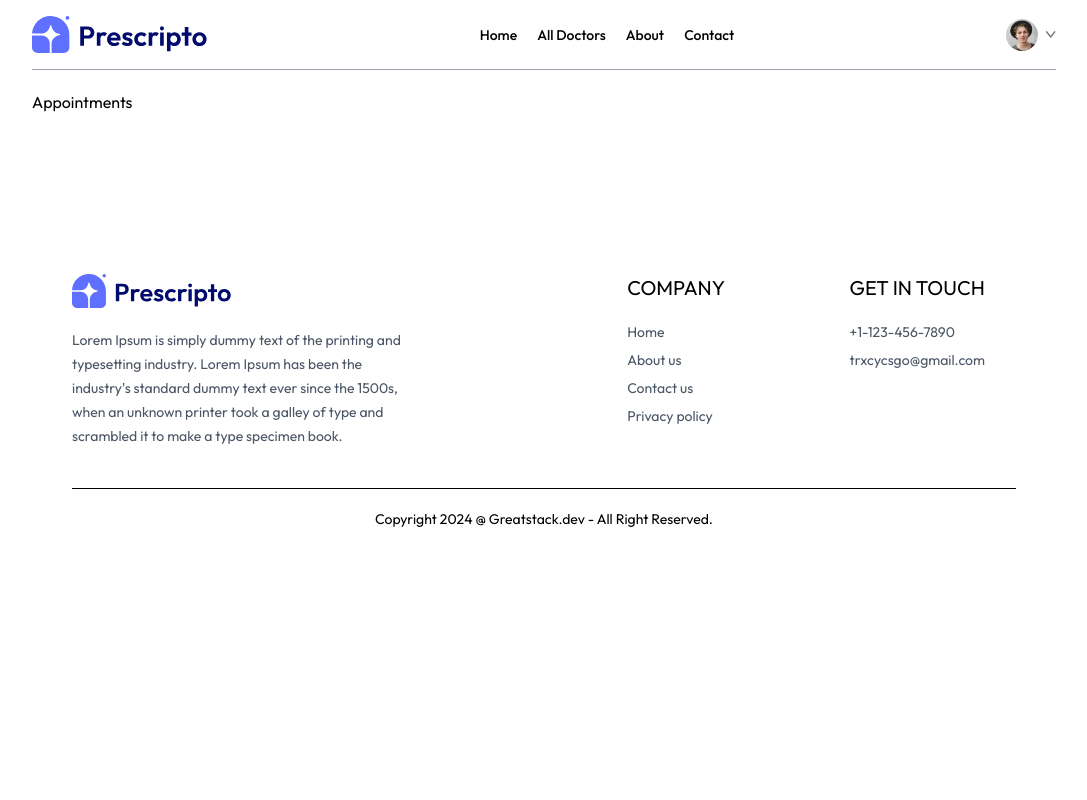
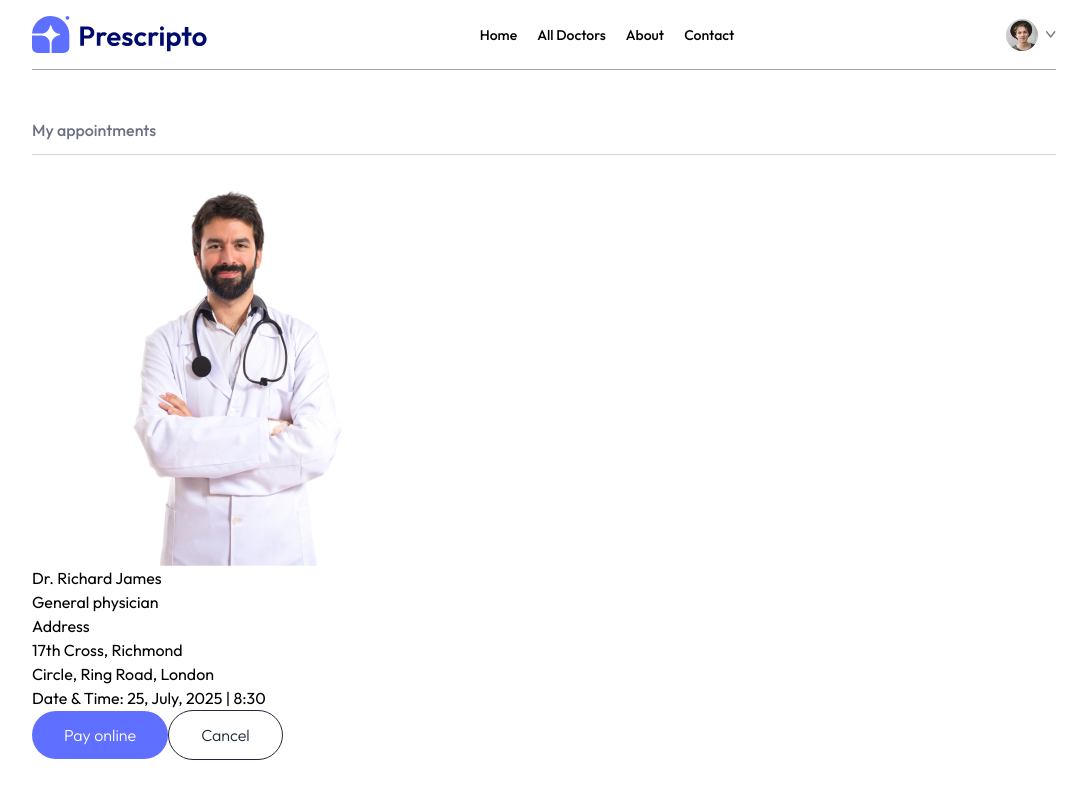
Before and after one commit to tdogcodes/Prescripto-Healthcare, a React app in the folder prescripto/: page /my-appointments in a window 1280 px wide. Shown: the top 800 px of the page, without its empty margins (96-1183 px from the left). Built offline with nearby package versions, Linux system fonts and the light colour scheme; the HTML template or start-up script is replaced by a standard one.

Commit message:
profile page complete

```diff
--- a/prescripto/src/pages/MyAppointments.jsx
+++ b/prescripto/src/pages/MyAppointments.jsx
@@ -1,8 +1,41 @@
-import React from 'react'
+import React, { useContext } from 'react'
+import { AppContext } from '../context/AppContext'
+
 
 const MyAppointments = () => {
+
+  const { doctors } = useContext(AppContext)
+
   return (
-    <div>Appointments</div>
+    <div>
+      <p className='pb-3 mt-12 font-medium border-b border-gray-300 text-gray-500'>
+        My appointments
+      </p>
+      <div>
+        {doctors.slice(0,2).map((item, i)=>(
+          <div key={i}>
+            <div>
+              <img src={item.image} alt="doctors image" />
+            </div>
+            <div>
+              <p>{item.name}</p>
+              <p>{item.speciality}</p>
+              <p>Address</p>
+              <p>{item.address.line1}</p>
+              <p>{item.address.line2}</p>
+              <p><span>Date & Time: </span>25, July, 2025 | 8:30</p>
+            </div>
+            <div></div>
+            <div>
+              <button className='bg-[var(--primary)] text-white px-8 py-3 rounded-full font-light
+              cursor-pointer hover:scale-105 transition-all duration-300'>Pay online</button>
+              <button className='bg-[white] text-gray-800 border border-gray-800 px-8 py-3 rounded-full font-light
+              cursor-pointer hover:scale-105 transition-all duration-300'>Cancel</button>
+            </div>
+          </div>
+        ))}
+      </div>
+    </div>
   )
 }
 
--- a/prescripto/src/pages/MyProfile.jsx
+++ b/prescripto/src/pages/MyProfile.jsx
@@ -12,8 +12,8 @@ const MyProfile = () => {
       line1: '91234 Fairfax St',
       line2: '92637 Los Angeles, CA',
     },
-    gender: 'male',
-    dob: '07/14/1990',
+    gender: 'Male',
+    dob: '07-14-1990',
   })
 
   const [edit, setEdit] = useState(true)
@@ -31,10 +31,9 @@ const MyProfile = () => {
             {edit ? <span><label className='text-sm text-[var(--primary)]' htmlFor='name'>Change Name </label>
               <input className='border border-gray-500 rounded-md mt-1 p-1' type='text' value={userdata.name} name='name' onChange={(e)=> setUserdata((prev)=>({...prev, name:e.target.value}))} /></span> :
             <p className='text-2xl text-gray-800'>{userdata.name}</p>}
-            <img onClick={()=> setEdit(!edit)} className='m-0 size-5' src={assets.edit_icon} alt="" />
           </div><hr/>
           <div className='flex flex-col text-lg gap-3'>
-            <p>{userdata.email} <br/>
+            <p><p className='text-center'>{userdata.email}</p> <br/>
             {edit ? <span><label className='text-sm text-[var(--primary)]' htmlFor='phone'>Change Phone </label>
             <input className='border text-sm border-gray-500 rounded-md mt-1 p-1' type='text' value={userdata.phone} name='phone' onChange={(e)=> setUserdata((prev)=>({...prev, phone:e.target.value}))} /></span> :
             <p>{userdata.phone}</p>}</p>
@@ -44,16 +43,24 @@ const MyProfile = () => {
               <input className='border text-sm border-gray-500 rounded-md mt-1 p-1' type='text' value={userdata.address.line1} onChange={(e)=> setUserdata((prev)=>({...prev, address: { ...prev.address, line1: e.target.value }}))} />
               <input className='border text-sm border-gray-500 rounded-md mt-1 p-1' type='text' value={userdata.address.line2} onChange={(e)=> setUserdata((prev)=>({...prev, address: { ...prev.address, line2: e.target.value }}))} />
             </div></span> :
-            <p>{userdata.phone}</p>}</p>
+            <div><p>{userdata.address.line1}</p><p>{userdata.address.line2}</p></div>}</p>
             <hr/>
-            <p>{edit ? <span><label className='text-sm text-[var(--primary)]' htmlFor='gender'>Change Gender </label>
-            <ul className='flex gap-1 mb-2'>
-              <li onClick={()=> setUserdata(prev => ({ ...prev, gender: 'male' }))} className='text-sm border w-[130px] py-2 rounded-lg text-center text-white bg-[var(--primary)] hover:scale-105 transition-all cursor-pointer'>Male</li>
-              <li onClick={()=> setUserdata(prev => ({ ...prev, gender: 'female' }))} className='text-sm border w-[130px] py-2 rounded-lg text-center text-white bg-[var(--primary)] hover:scale-105 transition-all cursor-pointer'>Female</li>
-              <li onClick={()=> setUserdata(prev => ({ ...prev, gender: 'non-binary' }))} className='text-sm border w-[130px] py-2 rounded-lg text-center text-white bg-[var(--primary)] hover:scale-105 transition-all cursor-pointer'>Non-binary</li>
-            </ul></span> :
+            <div>{edit ?
+            <span><label className='text-sm text-[var(--primary)]' htmlFor='gender'>Change Gender </label>
+            <select onClick={(e)=> setUserdata(prev => ({ ...prev, gender: e.target.value }))} className='mb-2 mr-4 rounded-md border border-gray-500'>
+              <option className='text-sm border w-[130px] py-2'>Male</option>
+              <option className='text-sm border w-[130px] py-2'>Female</option>
+              <option className='text-sm border w-[130px] py-2'>Non-binary</option>
+            </select></span> :
             <p>{userdata.gender}</p>}
-            <span className='max-sm:flex text-gray-600 max-sm:mt-2'>{userdata.dob}</span></p>
+            <span>{ edit ? <input type='date' value={userdata.dob} onChange={(e)=> setUserdata(prev => ({ ...prev, dob: e.target.value }))}/> : <span>{userdata.dob}</span>}</span>
+            </div>
+            <div className='flex justify-center'>
+              { edit  ? <button className='bg-[var(--primary)] text-white px-8 py-3 rounded-full font-light
+        cursor-pointer hover:scale-105 transition-all duration-300' onClick={()=> setEdit(!edit)}>Save information</button> :
+              <button className='bg-[var(--primary)] text-white px-8 py-3 rounded-full font-light
+              cursor-pointer hover:scale-105 transition-all duration-300' onClick={()=> setEdit(!edit)}>Edit information</button>}
+            </div>
           </div>
         </div>
       </div>
```
